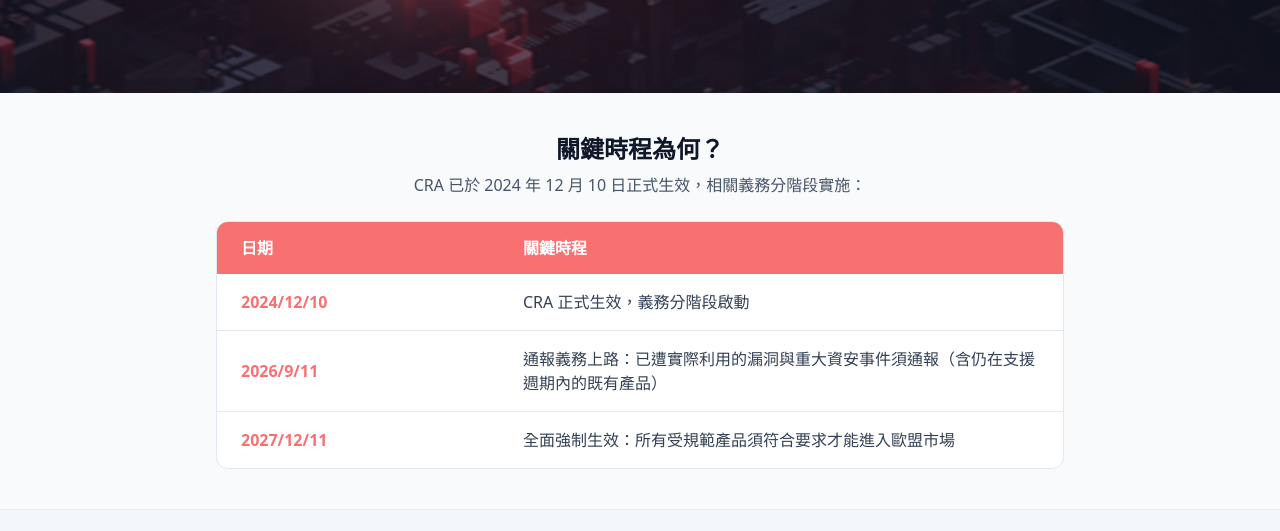
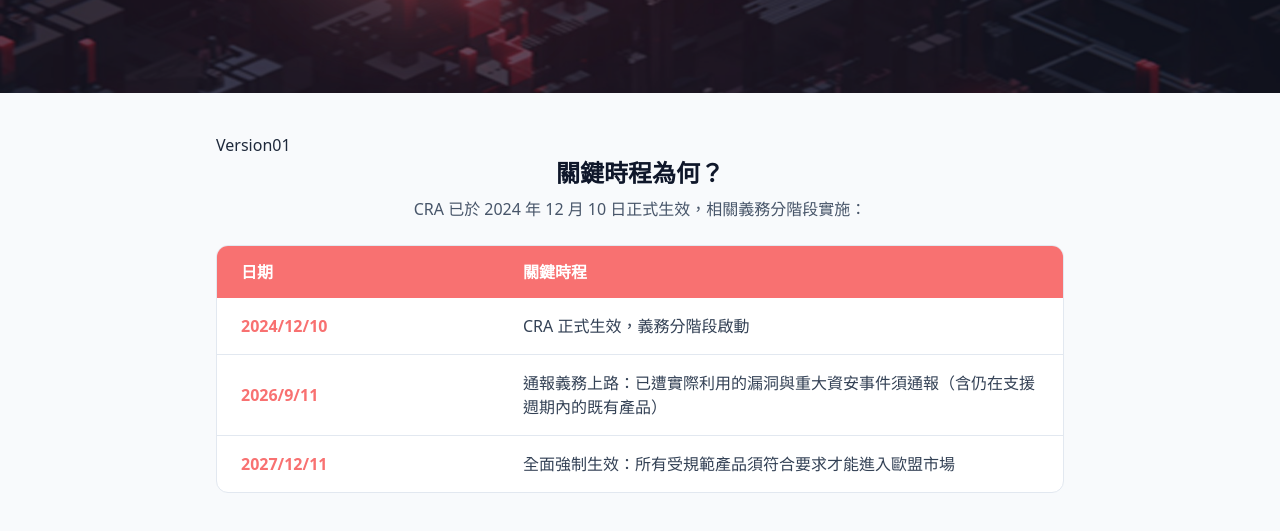
Before and after one commit to hungcurry/project-QA, a website: page src/search.html in a window 1280 px wide. Shown: the part 228-759 px from the top of the page. Drawn offline with Linux system fonts and the light colour scheme.

Commit message:
feat: add version indicator to the table section in search.html

```diff
--- a/src/search.html
+++ b/src/search.html
@@ -139,6 +139,7 @@
 
   <!-- 表格區塊 -->
   <div class="max-w-4xl w-full mx-auto px-4 sm:px-6 my-10">
+    <p>Version01</p>
     <!-- 標題與說明 -->
     <div class="mb-6">
       <h3 class="text-xl sm:text-2xl text-center font-bold text-slate-900 dark:text-gray-200 mb-2"
```
